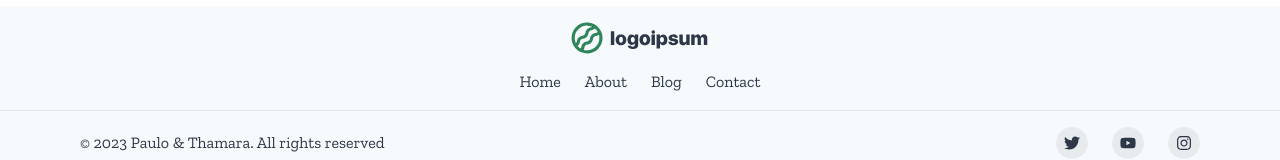
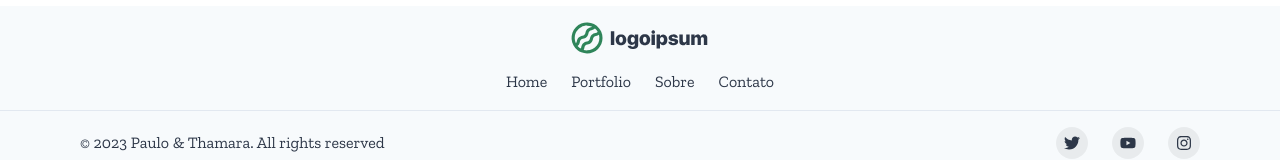
Before and after one commit to newecthon/cap001-paulo-thamara, a Next.js app: page / in a window 1280 px wide. Shown: the part 2342-2502 px from the top of the page. Built offline with nearby package versions, Linux system fonts and the light colour scheme.

Commit message:
Add const Links

```diff
--- a/src/components/Footer.tsx
+++ b/src/components/Footer.tsx
@@ -10,6 +10,13 @@ import {
   } from '@chakra-ui/react';
   import { FaInstagram, FaTwitter, FaYoutube } from 'react-icons/fa';
   import { ReactNode } from 'react';
+
+  const Links = [
+    {label: 'Home', page:'/'},
+    {label: 'Portfolio', page:'portfolio'},
+    {label: 'Sobre', page:'sobre'},
+    {label: 'Contato', page:'contato'},
+  ];
 
   const Logo = (props: any) => {
     return (
@@ -75,10 +82,10 @@ import {
           align={'center'}>
           <Logo />
           <Stack direction={'row'} spacing={6}>
-            <Link href={'#'}>Home</Link>
-            <Link href={'#'}>About</Link>
-            <Link href={'#'}>Blog</Link>
-            <Link href={'#'}>Contact</Link>
+            {Links.map(item => (
+              <Link key={item.label} href={item.page}>{item.label}</Link>
+            ))}
+
           </Stack>
         </Container>
 
--- a/src/components/Header.tsx
+++ b/src/components/Header.tsx
@@ -19,10 +19,10 @@ import {
 import { HamburgerIcon, CloseIcon } from '@chakra-ui/icons';
 
 const Links = [
-  'Home',
-  'Portfolio',
-  'Sobre',
-  'Contato',
+  {label: 'Home', page:'/'},
+  {label: 'Portfolio', page:'portfolio'},
+  {label: 'Sobre', page:'sobre'},
+  {label: 'Contato', page:'contato'},
 ];
 
 const NavLink = ({ children }: { children: ReactNode }) => (
@@ -54,8 +54,8 @@ export function Header() {
               as={'nav'}
               spacing={4}
               display={{ base: 'none', md: 'flex' }}>
-              {Links.map((link) => (
-                <NavLink key={link}>{link}</NavLink>
+              {Links.map((item) => (
+                <NavLink key={item.page}>{item.label}</NavLink>
               ))}
             </HStack>
             </Menu>
@@ -72,8 +72,8 @@ export function Header() {
         {isOpen ? (
           <Box pb={4} display={{ md: 'none' }}>
             <Stack as={'nav'} spacing={4}>
-              {Links.map((link) => (
-                <NavLink key={link}>{link}</NavLink>
+              {Links.map((item) => (
+                <NavLink key={item.label}>{item.label}</NavLink>
               ))}
             </Stack>
           </Box>
```
